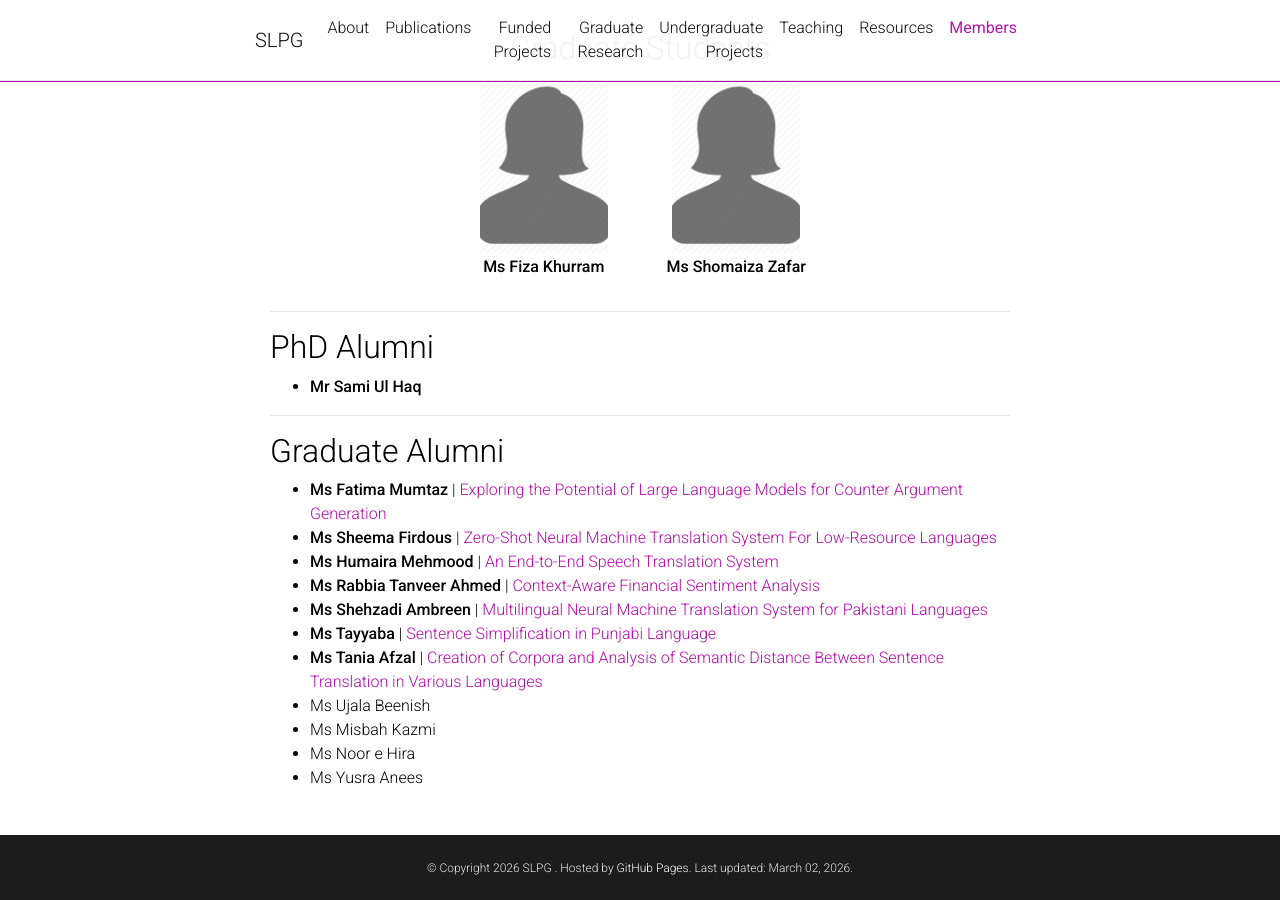
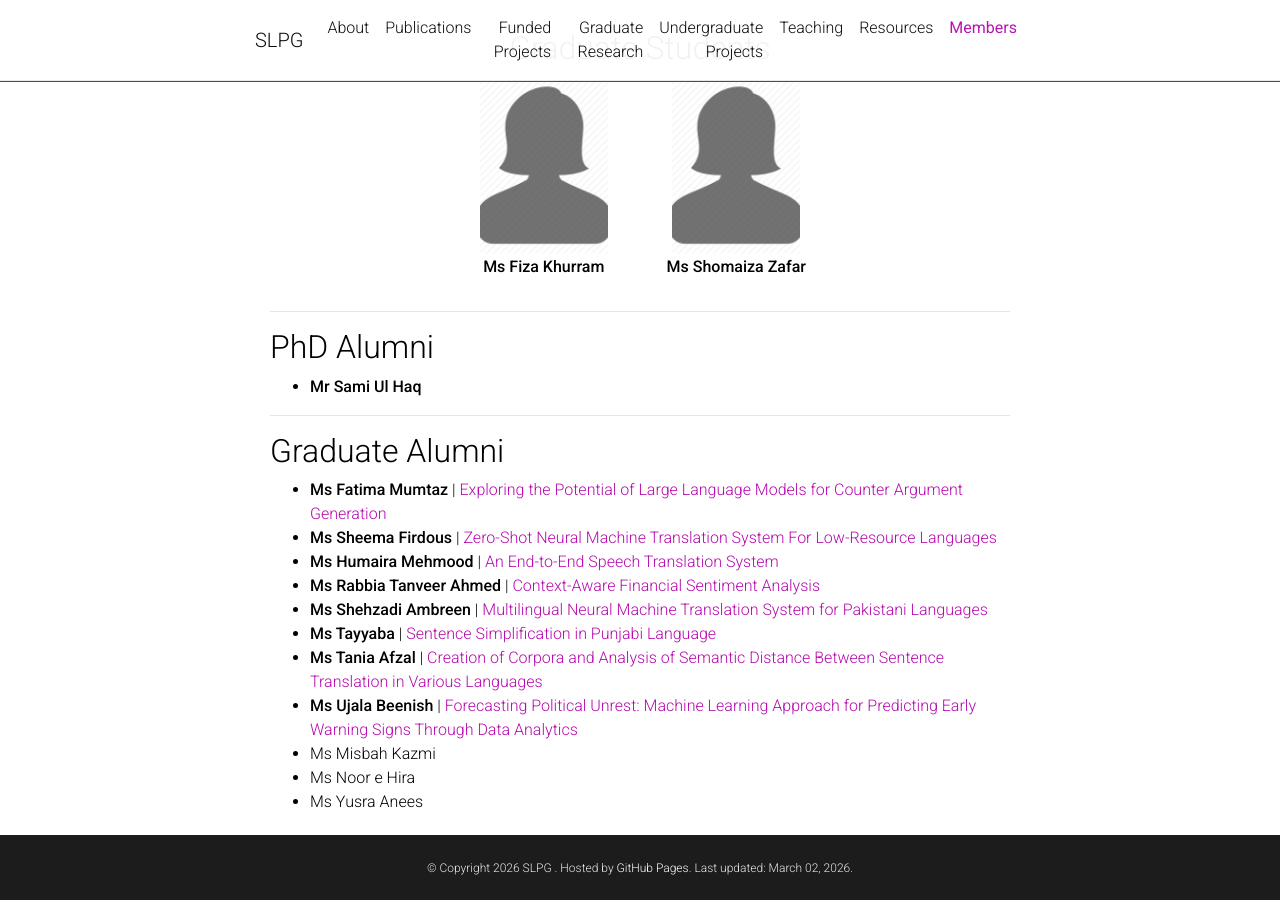
Before and after one commit to slpg-fjwu/slpg-fjwu.github.io, a Jekyll site: the page built from _pages/members.md, in a window 1280 px wide and 900 px high, scrolled down 543 px. Built offline with Jekyll 4.4.1, drawn with Linux system fonts in a browser that asks for light colours; comment, search, counter and statistics services are not loaded; a style sheet for code colours, icons or effects is not loaded; before the commit the page ends 1419 px from its top, so only the background shows below that.

Commit message:
members.md

```diff
--- a/_pages/members.md
+++ b/_pages/members.md
@@ -99,8 +99,12 @@
                 Creation of Corpora and Analysis of Semantic Distance Between Sentence Translation in Various Languages
             </a>
         </li>
-
-        <li>Ms Ujala Beenish</li>
+        <li>
+            <strong>Ms Ujala Beenish</strong> |
+                <a href="https://slpg-fjwu.github.io/projects/ujala/">
+                Forecasting Political Unrest: Machine Learning Approach for Predicting Early Warning Signs Through Data Analytics
+            </a>
+        </li>
         <li>Ms Misbah Kazmi</li>
         <li>Ms Noor e Hira</li>
         <li>Ms Yusra Anees</li>
```
